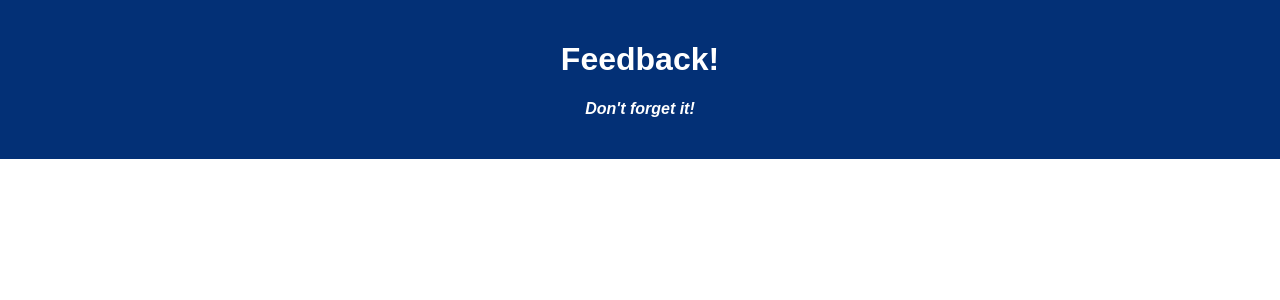
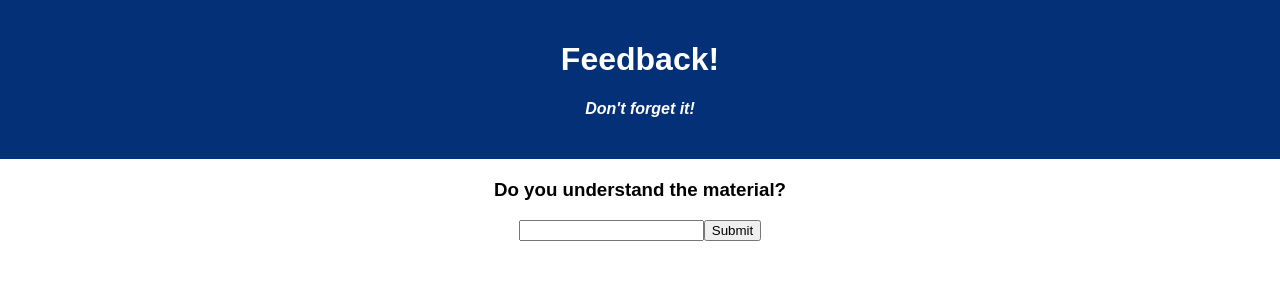
Before and after one commit to nathan-gaede/weekend-redux-feedback-loop, a React (Create React App) app: page /#/understanding in a window 1280 px wide. Shown: the top 300 px of the page. Built offline with nearby package versions, Linux system fonts and the light colour scheme.

Commit message:
Added  reducer, <Route>, event handler.

```diff
--- a/src/components/App/App.jsx
+++ b/src/components/App/App.jsx
@@ -2,6 +2,7 @@ import React from 'react';
 import axios from 'axios';
 import './App.css';
 import AddComment from '../Comments/Comments';
+import AddUnderstanding from '../Understanding/Understanding';
 import { HashRouter as Router, Route, Link } from 'react-router-dom';
 
 function App() {
@@ -20,6 +21,10 @@ function App() {
         <AddComment />
       </Route>
 
+      <Route exact path="/understanding">
+        <AddUnderstanding />
+      </Route>
+
 
       </Router>
     </div>
--- a/src/components/Comments/Comments.jsx
+++ b/src/components/Comments/Comments.jsx
@@ -13,7 +13,7 @@ const AddComment = () => {
         <>
             <h3>How are you feeling?</h3>
             <input value={comment} onChange={handleComment} className="input" type="text"/>
-            <button onClick={handleComment}>Submit</button>
+            <button onClick={() =>history.push('/understanding')}>Submit</button>
 
         </>
     );
--- a/src/components/Understanding/Understanding.jsx
+++ b/src/components/Understanding/Understanding.jsx
@@ -0,0 +1,22 @@
+import { useSelector, useDispatch } from 'react-redux';
+import { useHistory } from 'react-router-dom';
+
+const AddUnderstanding = () => {
+    const history = useHistory();
+    const understanding = useSelector(store => store.understanding);
+    const dispatch = useDispatch();
+    const handleUnderstanding = (event) => {
+        dispatch({type: 'ADD_UNDERSTANDING', payload: event.target.value});
+
+    }
+    return (
+        <>
+            <h3>Do you understand the material?</h3>
+            <input value={understanding} onChange={handleUnderstanding} className="input" type="text"/>
+            <button onClick={() => history.push('/support')}>Submit</button>
+
+        </>
+    );
+}
+
+export default AddUnderstanding;
--- a/src/index.js
+++ b/src/index.js
@@ -14,12 +14,20 @@ const comment = (state = '', action) => {
     }
     return state;
 }
+const understanding = (state = '', action) => {
+    if (action.type === 'ADD_UNDERSTANDING') {
+        return action.payload;
+    }
+    return state;
+}
+
 
 //Keep track of reducers here!
 const storeInstance = createStore(
     combineReducers(
         {
             comment,
+            understanding
 
         }
     ),
```
